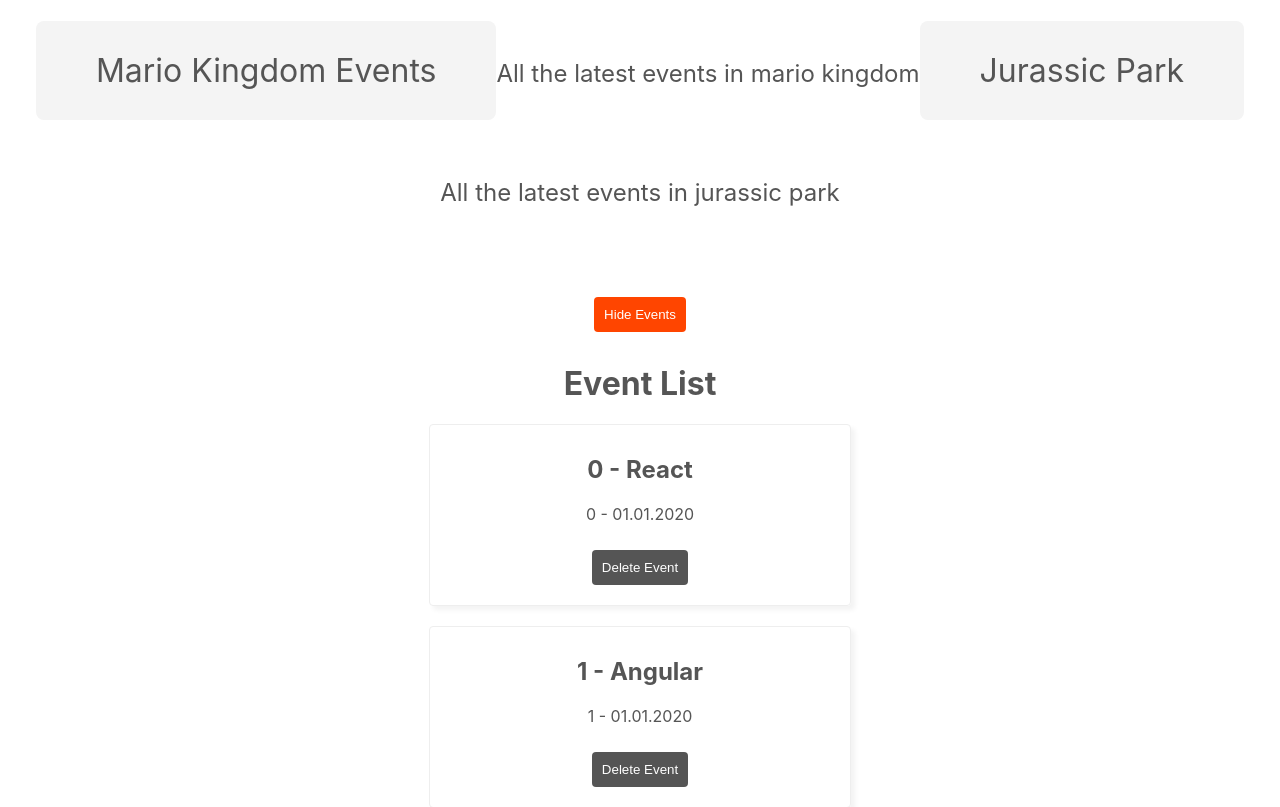
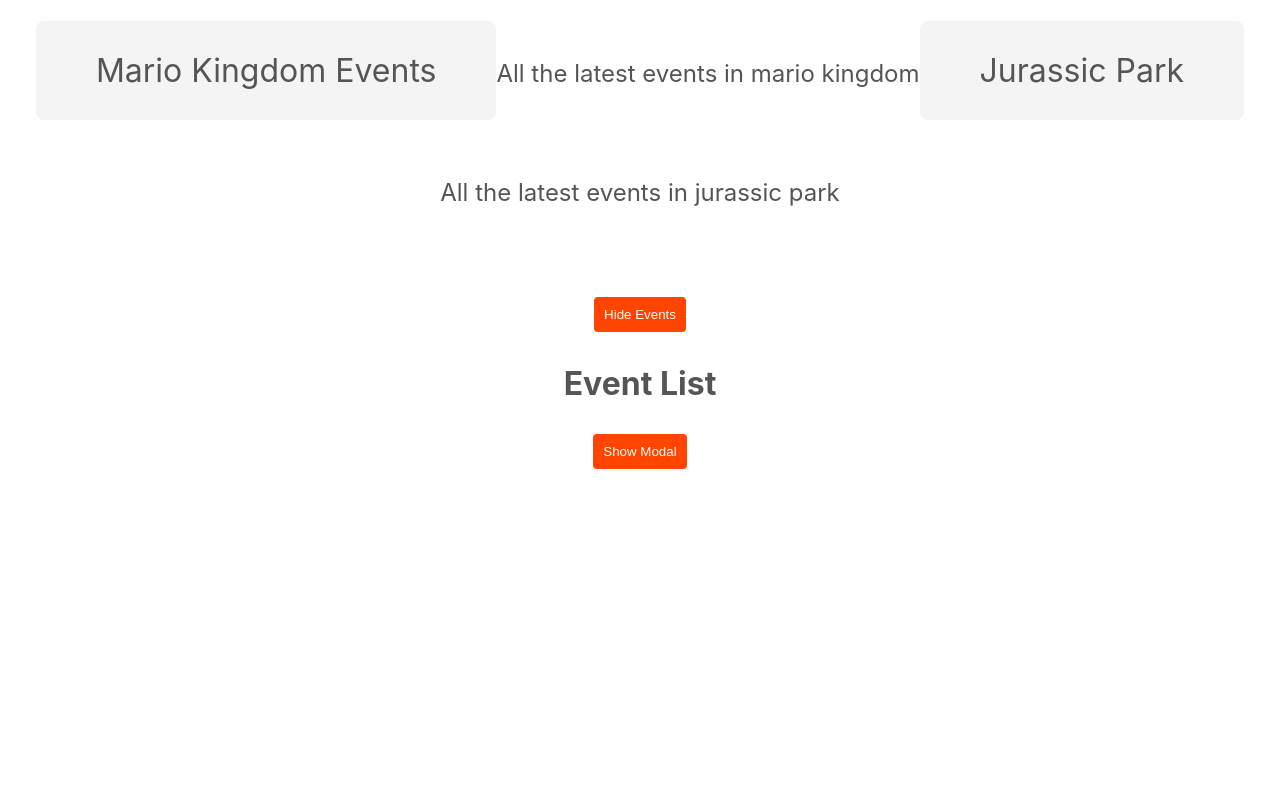
Before and after one commit to jisshub/Build-Web-Apps-React-Firebase, a React (Create React App) app: page / in a window 1280 px wide. Shown: the top 807 px of the page. Built offline with nearby package versions, Linux system fonts and the light colour scheme.

Commit message:
adding eventlist

```diff
--- a/src/App.js
+++ b/src/App.js
@@ -6,16 +6,15 @@ import EventList from './components/EventList';
 import NewEventForm from './components/NewEventForm';
 
 function App() {
-  const [events , setEvents] = useState([
-    {title: "React", date: "01.01.2020", id: 1},
-    {title: "Angular", date: "01.01.2020", id: 2},
-    {title: "Vue", date: "01.01.2020", id: 3},
-  ]);
-
+  const [events , setEvents] = useState([]);
   const [showEvents, setShowEvents] = useState(true);
   const [showModal, setShowModal] = useState(false);
 
-  console.log(showModal);
+  const addEvent = (event) => {
+    setEvents((prevEvents) => {
+      return [...prevEvents, event];
+    });
+  }
 
   const handleShowModal = () => {
     setShowModal(false);
```
Also changed, not shown: 1 other file (tests, documents, lock files or other folders).
